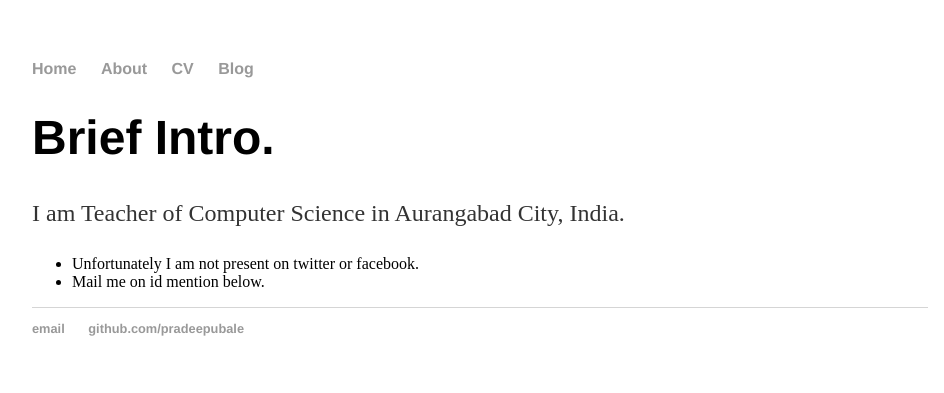
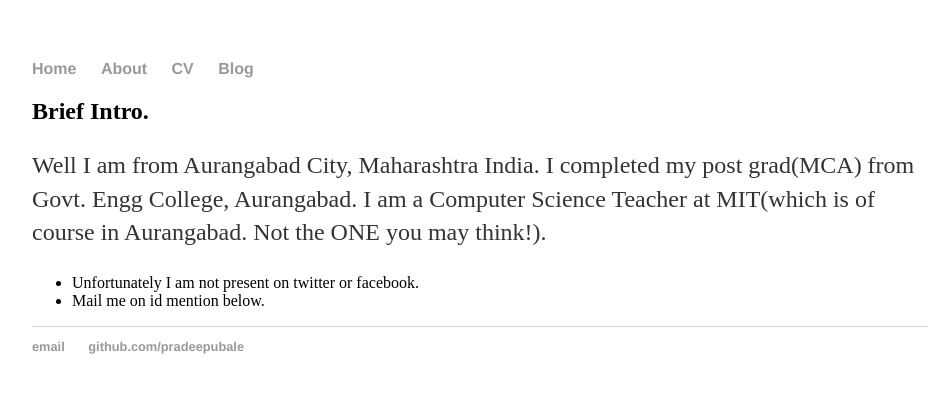
Before and after one commit to pradeepubale/pradeepubale.github.io, a Jekyll site: the page built from about/index.html, in a window 1280 px wide. Shown: the top 393 px of the page, without its empty margins (160-1104 px from the left). Built offline with Jekyll 4.4.1, drawn with Linux system fonts in a browser that asks for light colours.

Commit message:
Add a little about myself

```diff
--- a/about/index.html
+++ b/about/index.html
@@ -4,8 +4,11 @@ title: About me.
 ---
 
 		<div class="about">
-			<h1>Brief Intro.</h1>
-			<p>I am Teacher of Computer Science in Aurangabad City, India.</p>
+			<h2>Brief Intro.</h2>
+			<p>Well I am from Aurangabad City, Maharashtra India.
+				I completed my post grad(MCA) from Govt. Engg College, Aurangabad.
+				I am a Computer Science Teacher at MIT(which is of course in Aurangabad. Not the ONE you may think!).
+				</p>
 
 			<ul class="contacts">
 				<li>Unfortunately I am not present on twitter or facebook.</li>
```
